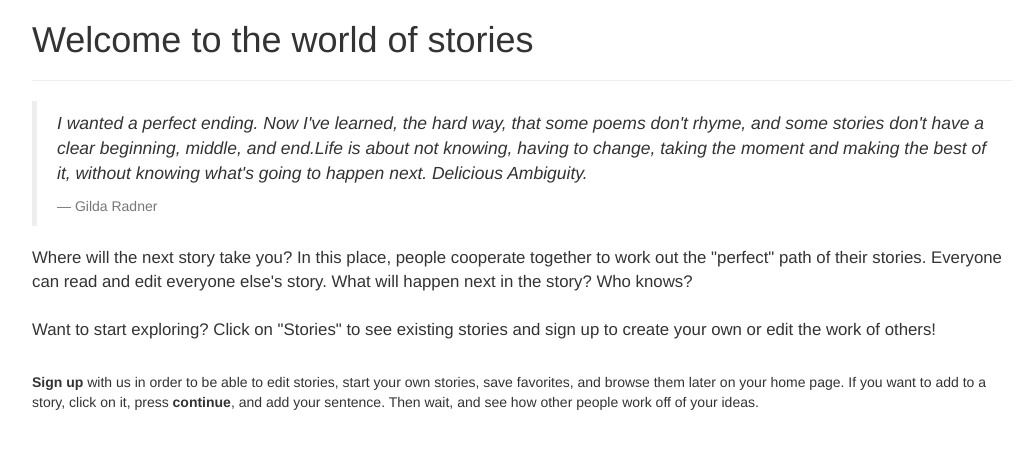
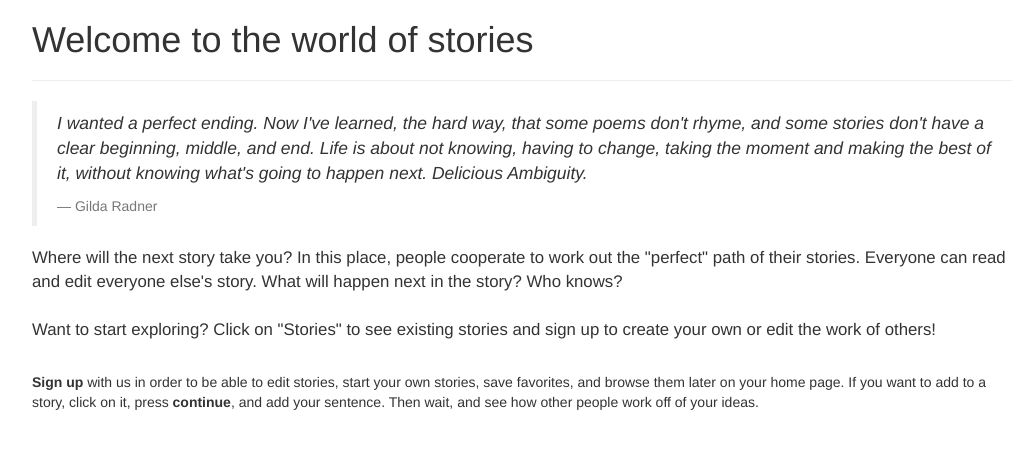
Before and after one commit to drothblatt/Untitled, a Flask app: page / in a window 1280 px wide. Shown: the part 52-501 px from the top of the page, without its empty margins (118-1154 px from the left). Run offline with Flask 2, Linux system fonts and the light colour scheme; some libraries are stand-ins or nearby versions.

Commit message:
little type

```diff
--- a/templates/about.html
+++ b/templates/about.html
@@ -9,13 +9,13 @@
 <p><i>
 I wanted a perfect ending. Now I've learned, the hard way,
 that some poems don't rhyme, and some stories don't have a clear beginning,
-middle, and end.Life is about not knowing, having to change, taking the moment
+middle, and end. Life is about not knowing, having to change, taking the moment
 and making the best of it, without knowing what's going to happen next.
 Delicious Ambiguity.</i>
 <footer>Gilda Radner</footer>
 </blockquote>
 
-<p style="font-size:120%">Where will the next story take you? In this place, people cooperate together to work
+<p style="font-size:120%">Where will the next story take you? In this place, people cooperate to work
 out the "perfect" path of their stories. Everyone can read and edit everyone else's story. What will happen next in the story? Who knows? <br><br>
 Want to start exploring? Click on "Stories" to see existing stories and sign
 up to create your own or edit the work of others!</p>
```
